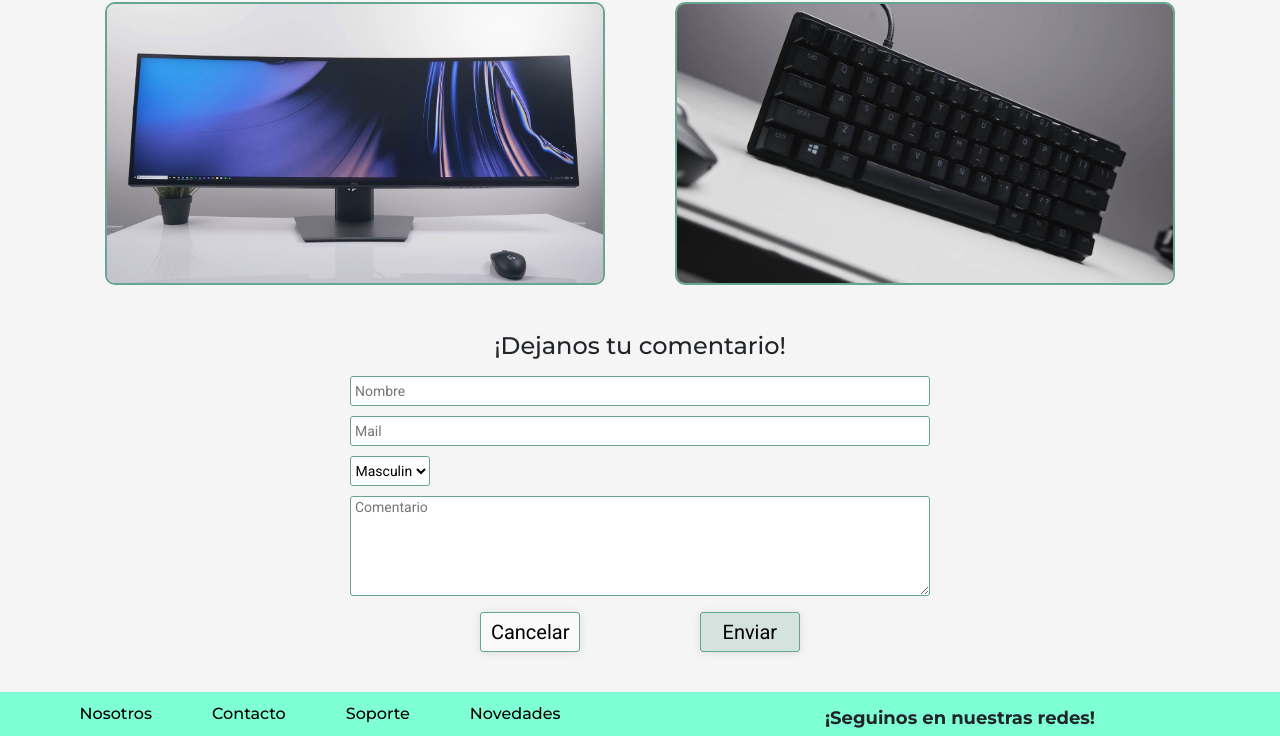
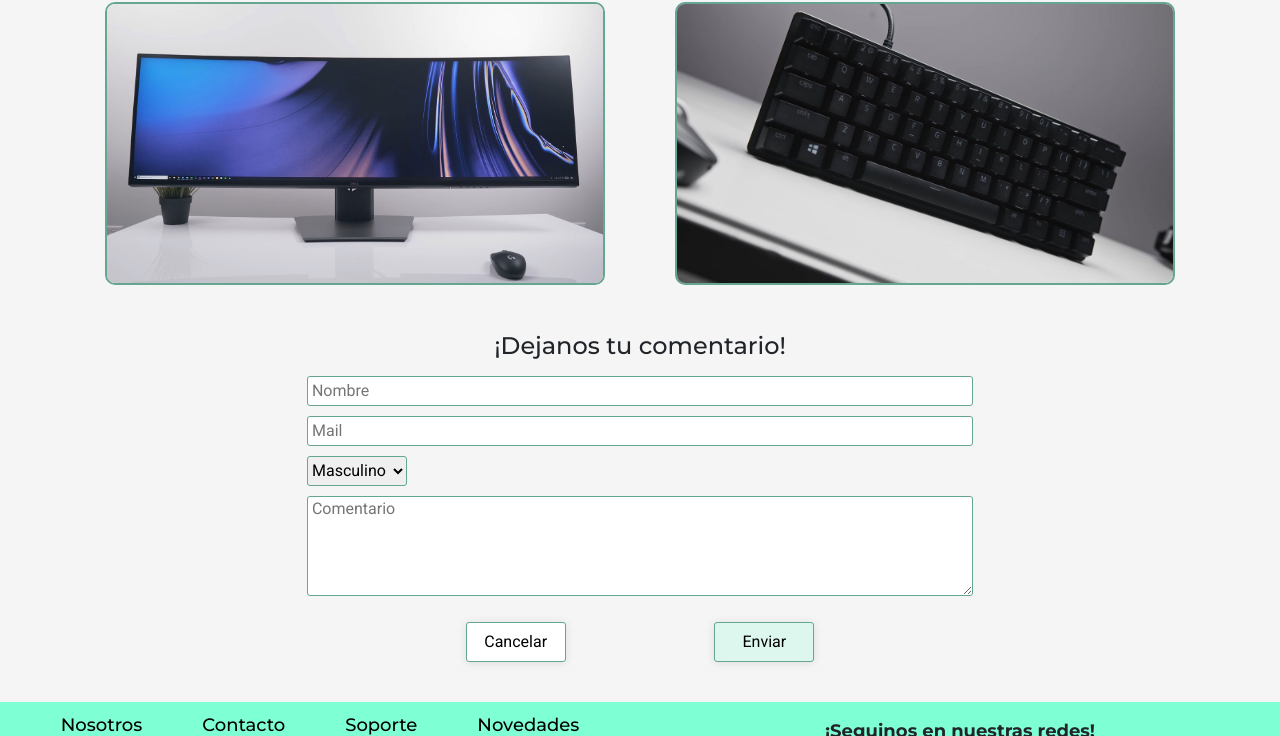
Before and after one commit to Konig-Ju/Proyecto_final, a website: page index.html in a window 1280 px wide. Shown: the part 1430-2166 px from the top of the page. Drawn offline with Linux system fonts and the light colour scheme.

Commit message:
Ajustes a elementos del header y footer

```diff
--- a/_footer.scss
+++ b/_footer.scss
@@ -67,7 +67,7 @@
             margin: 0 1rem;
             background: $ligth-color;
             border-radius: 50%;
-            box-shadow: 0 1rem 1rem rgba(0, 0, 0, 0.15);
+            box-shadow: 0 .5rem 1rem rgba($color: #000000, $alpha: .2);
 
             .redes__icono {
                 display: flex;
@@ -87,8 +87,8 @@
         }
 
         .redes__boton:hover {
-            transition: all 500ms ease-in;
-            background: #222;
+            transition: all 500ms;
+            background: rgba($color: #29423a, $alpha: 1.0);
 
             .fab {
                 transition: all 400ms ease-out;
@@ -98,7 +98,7 @@
         }
 
         .redes__boton:not(:hover) {
-            transition: 500ms ease-in;
+            transition: 500ms;
 
             .fab {
                 transition: 500ms ease-out;
@@ -112,7 +112,7 @@
         margin-top: 2rem;
         font-size: 1.2rem;
         font-weight: 300;
-        color: rgba(0, 0, 0, 0.5);
+        color: rgba(0, 0, 0, 0.7);
     }
 }
 
@@ -164,7 +164,7 @@
                 margin: 0 2rem;
 
                 li {
-                    font-size: 1.6rem;
+                    font-size: 1.8rem;
                 }
             }
         }
--- a/_header.scss
+++ b/_header.scss
@@ -50,7 +50,7 @@
 
 
 .fas {
-    font-size: 1.5rem;
+    font-size: 1.7rem;
     margin: .1rem;
     padding: .5rem;
     color: $font-color
@@ -150,7 +150,7 @@
             justify-content: flex-end;
 
             span {
-                font-size: 2rem;
+                font-size: 2.4rem;
                 }
         }
     }
--- a/style.scss
+++ b/style.scss
@@ -1,6 +1,25 @@
 @import "variables";
 @import "header";
 @import "footer";
+
+@mixin form-style {
+    width: 100%;
+    font-family: $font-secundaria;
+    font-size: 1.6rem;
+    border: 1px solid $accent-color2;
+    border-radius: .3rem;
+    margin-bottom: 1rem;
+}
+
+@mixin botones-style {
+    width: 10rem;
+    height: 4rem;
+    font-family: $font-secundaria;
+    font-size: 1.6rem;
+    border: 1px solid $accent-color2;
+    border-radius: .3rem;
+    box-shadow: 0 .1rem 1rem rgba(0, 0, 0, 0.1);
+}
 
 /* GLOBAL */
 * {
@@ -71,30 +90,17 @@ body {
     align-items: center;
 
     .comentarios__input {
-        width: 100%;
-        height: 2.5rem;
-        font-family: $font-secundaria;
-        border: 1px solid $accent-color2;
-        border-radius: .3rem;
-        margin-bottom: 1rem;
+        @include form-style;
     }
 
     .comentarios__select {
-        width: 8rem;
-        height: 2.5rem;
-        font-family: $font-secundaria;
-        background-color: rgb(255, 255, 255);
-        border: 1px solid $accent-color2;
-        border-radius: .3rem;
-        margin-bottom: 1rem;
+        @include form-style;
+        width: 10rem;
     }
 
     .comentarios__textarea {
-        width: 100%;
+        @include form-style;
         height: 10rem;
-        font-family: $font-secundaria;
-        border: 1px solid $accent-color2;
-        border-radius: .3rem;
     }
 }
 
@@ -107,23 +113,13 @@ body {
     font-size: 2rem;
 
     .botonera__boton--cancelar {
-        width: 10rem;
-        height: 4rem;
-        font-family: $font-secundaria;
-        border: 1px solid $accent-color2;
-        border-radius: .3rem;
-        background-color: rgb(250, 250, 250);
-        box-shadow: 0 .1rem 1rem rgba(0, 0, 0, 0.1);
+        @include botones-style;
+        background-color: rgba($color: #ffffff, $alpha: 1.0);
     }
 
     .botonera__boton--enviar {
-        width: 10rem;
-        height: 4rem;
-        font-family: $font-secundaria;
-        border: 1px solid $accent-color2;
-        border-radius: .3rem;
-        background-color: rgba(80, 155, 130, 0.2);
-        box-shadow: 0 .1rem 1rem rgba(0, 0, 0, 0.1);
+        @include botones-style;
+        background-color: rgba($color: #7fffd4, $alpha: .2);
     }
 }
 
```
Also changed, not shown: style.css, 1 other file.
